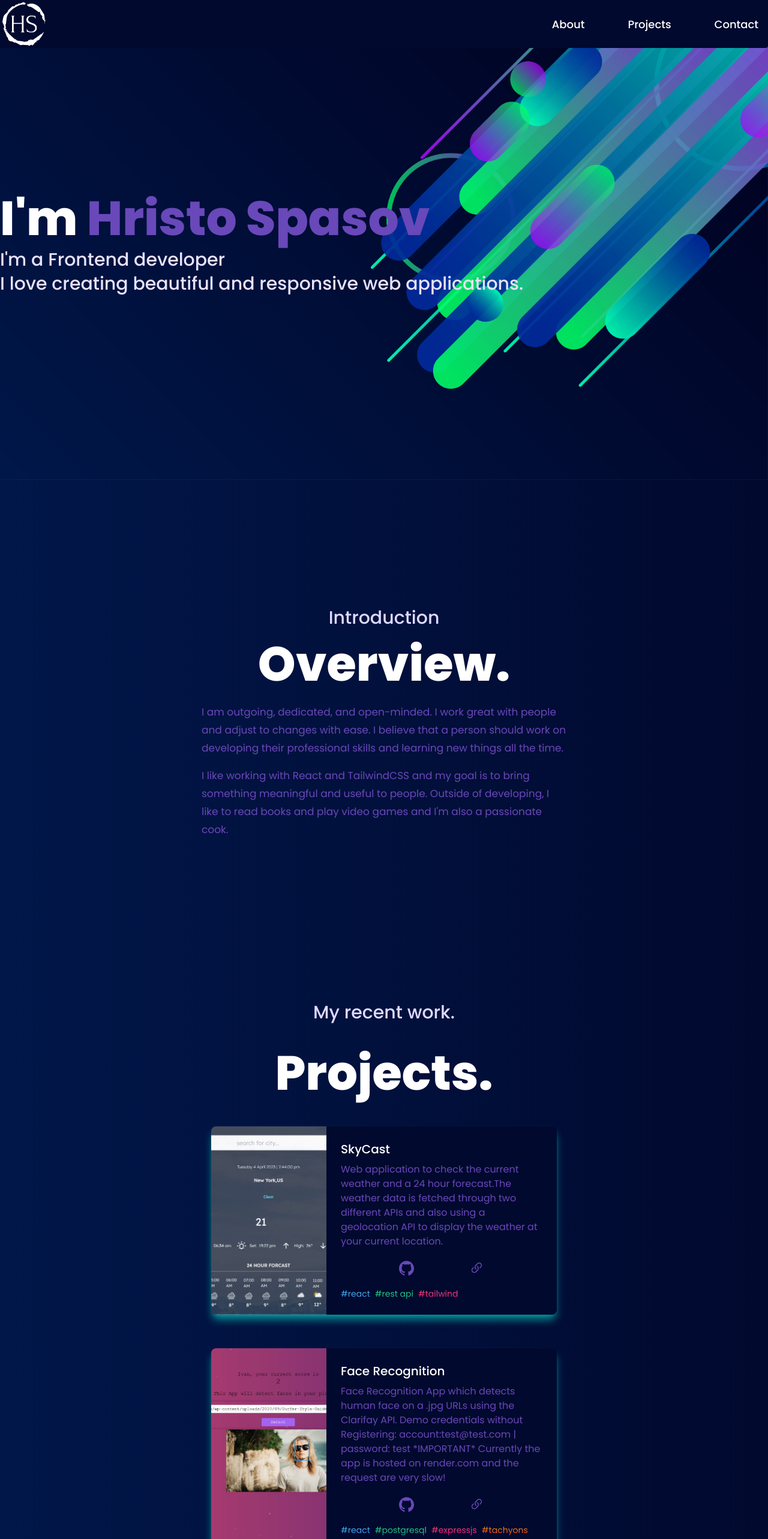
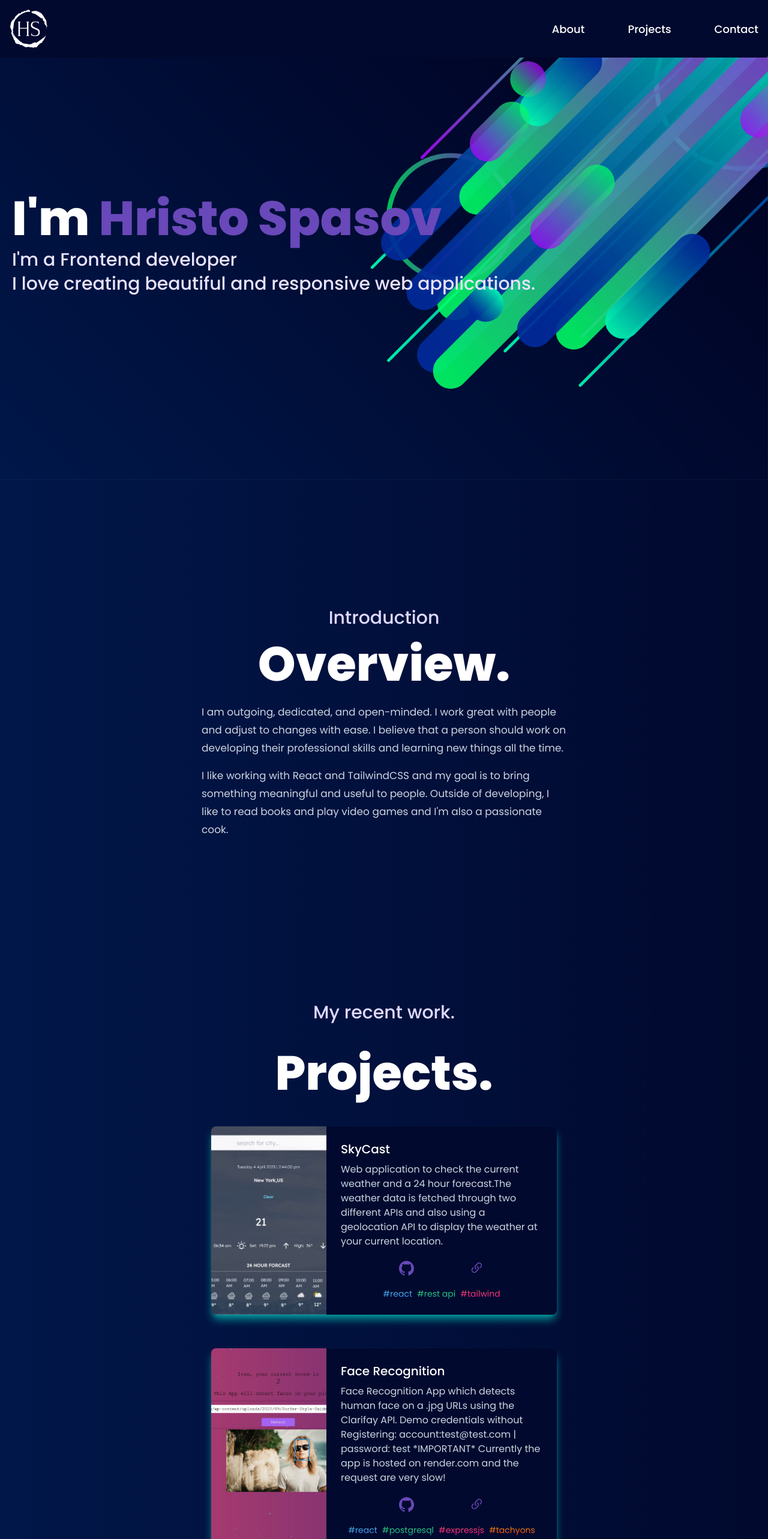
Before and after one commit to Hristo-Spasov/personal-portfolio, a React (Vite) app: page / in a window 1280 px wide. Shown: the top 2566 px of the page at 60% size. Built offline with nearby package versions, Linux system fonts and the light colour scheme.

Commit message:
visual tweaks

```diff
--- a/src/App.jsx
+++ b/src/App.jsx
@@ -9,7 +9,7 @@ const App = () => {
   return (
     <div
       id="app"
-      className=" bg-gradient-to-r from-secondary via-[#01103C] to-primery z-0 relative"
+      className=" bg-gradient-to-r from-secondary via-[#01103C] to-primery z-0 relative w-full h-full m-0 p-0 overflow-hidden"
     >
       <div className="bg-hero-pattern bg-cover bg-no-repeat bg-center">
         <Navbar />
--- a/src/components/About.jsx
+++ b/src/components/About.jsx
@@ -6,7 +6,7 @@ const About = () => {
     <>
       <motion.div
         id="about"
-        className="relative w-full h-screen mx-auto flex flex-col justify-center "
+        className="relative w-full h-full md:h-screen mx-auto flex flex-col justify-center "
         initial="hidden"
         viewport={{ once: true }}
         whileInView="visible"
@@ -29,13 +29,13 @@ const About = () => {
           </h2>
         </div>
         <div className="flex flex-col  justify-center items-center">
-          <p className=" mt-4 text-accent text-[17px] max-w-3xl leading-[30px] px-20">
+          <p className=" mt-4 text-slate-300 text-[17px] max-w-3xl leading-[30px] px-20">
             I am outgoing, dedicated, and open-minded. I work great with people
             and adjust to changes with ease. I believe that a person should work
             on developing their professional skills and learning new things all
             the time.
           </p>
-          <p className=" mt-4 text-accent text-[17px] max-w-3xl leading-[30px] px-20">
+          <p className=" mt-4 text-slate-300 text-[17px] max-w-3xl leading-[30px] px-20">
             I like working with React and TailwindCSS and my goal is to bring
             something meaningful and useful to people. Outside of developing, I
             like to read books and play video games and I'm also a passionate
--- a/src/components/Contact.jsx
+++ b/src/components/Contact.jsx
@@ -53,24 +53,24 @@ function Contact() {
   return (
     <motion.div
       id="contact"
-      className=" flex flex-col justify-center  w-full h-screen mt-[200px]"
-      initial={{ opacity: 0, y: 80 }}
+      className=" flex flex-col justify-center w-full h-screen sm:py-0 sm:px-[30px] md:py-0 md:px-[30px] text-xl sm:text-base md:mt-60 "
+      initial={{ opacity: 0, y: 100 }}
       viewport={{ once: true }}
-      whileInView={{ opacity: 1, y: 0 }}
+      whileInView={{ opacity: 1, y: 55 }}
       transition={{ duration: 1.5, ease: "easeOut" }}
     >
-      <div className="flex flex-col justify-center items-center mt-4 w-full h-full ">
-        <div className="flex flex-col bg-primery p-5 rounded  gap-4 shadow-lg shadow-action max-w-xl sm:px-20 mb-16">
-          <h2 className="flex items-center justify-center my-2 sm:text-[30px] text-accent">
+      <div className="flex flex-col justify-center items-center  w-full h-full ">
+        <div className="flex flex-col bg-transperant p-5 rounded  md:gap-4 hover:shadow-md hover:shadow-action max-w-3xl sm:px-20 mb-16 sm:w-[48rem]">
+          <h2 className="flex items-center justify-center my-2 sm:text-[30px] text-white">
             Contact Me.
           </h2>
           {/* FORM */}
-          <form id="myForm" ref={form} onSubmit={sendEmail} className="mt-5">
+          <form id="myForm" ref={form} onSubmit={sendEmail} className=" mt-5">
             <div className="mb-6">
               <input
                 type="text"
                 name="from_name"
-                className="w-full font-normal px-3 py-2 rounded border-none outline-none"
+                className="w-full font-normal p-1 sm:px-3 sm:py-2 border-b-2 bg-transparent outline-none focus:border-accent text-white"
                 placeholder="Name"
                 required
               />
@@ -79,7 +79,7 @@ function Contact() {
               <input
                 type="email"
                 name="from_email"
-                className="w-full font-normal px-3 py-2 rounded border-none outline-none"
+                className="w-full font-normal  p-1 sm:px-3 sm:py-2 border-b-2 bg-transparent outline-none focus:border-accent text-white"
                 placeholder="Email"
                 required
               />
@@ -87,9 +87,9 @@ function Contact() {
             <div className="mb-6">
               <textarea
                 name="message"
-                className="block  w-full font-normal px-3  rounded border-none outline-none resize-none"
+                className="block  w-full font-normal px-3  border-b-2 outline-none resize-none bg-transparent focus:border-accent text-white"
                 placeholder="Message"
-                rows={7}
+                rows={6}
                 required
               ></textarea>
             </div>
--- a/src/components/Hero.jsx
+++ b/src/components/Hero.jsx
@@ -4,7 +4,7 @@ import { motion } from "framer-motion";
 const Hero = () => {
   return (
     <section id="hero" className={`relative w-full h-screen mx-auto mb-1`}>
-      <div className="absolute inset-0  max-w-7xl mx-auto flex flex-row items-center gap-5">
+      <div className="absolute inset-0  max-w-7xl mx-auto flex flex-row items-center gap-5 ml-5 2xl:ml-[300px] ">
         <div>
           <motion.h3
             className="font-black text-white lg:text-[80px] sm:text-[60px] xs:text-[50px] text-[40px] lg:leading-[98px] mt-2"
--- a/src/components/Navbar.jsx
+++ b/src/components/Navbar.jsx
@@ -28,11 +28,11 @@ const Navbar = () => {
         >
           <img
             src={logo}
-            className="h-[80px] w-[80px] object-contain cursor-pointer"
+            className="h-[80px] w-[80px] object-contain cursor-pointer mt-2 ml-2 mb-2 py-[5px]"
           />
         </Link>
         {/* Desktop nav */}
-        <ul className="list-none hidden sm:flex justify-center gap-10">
+        <ul className="list-none hidden sm:flex justify-center gap-10 ">
           {navLinks.map((nav) => (
             <li
               key={nav.id}
@@ -75,7 +75,7 @@ const Navbar = () => {
                     to={nav.id}
                     smooth={true}
                     duration={500}
-                    offset={-80}
+                    offset={-100}
                     onClick={() => {
                       setActive(nav.title);
                       setToggle(!toggle);
--- a/src/components/Projects.jsx
+++ b/src/components/Projects.jsx
@@ -6,7 +6,7 @@ import { motion } from "framer-motion";
 
 const Projects = () => {
   return (
-    <>
+    <div>
       {/* header */}
       <motion.div
         initial="hidden"
@@ -18,7 +18,7 @@ const Projects = () => {
           hidden: { opacity: 0, x: -100 },
         }}
         id="projects"
-        className="flex flex-col justify-center items-center "
+        className="flex flex-col justify-center items-center mt-[100px] sm:mt-0 "
       >
         <p className="text-[#dfd9ff] font-medium lg:text-[30px] sm:text-[26px] xs:text-[20px] text-[16px] lg:leading-[40px] px-20 py-6 mt-10">
           My recent work.
@@ -57,7 +57,7 @@ const Projects = () => {
               <h5 className="mb-2 text-xl font-medium text-white">
                 {project.name}
               </h5>
-              <p className="mb-4 text-base text-accent ">
+              <p className="mb-4 text-base text-slate-300 ">
                 {project.description}
               </p>
               {/* buttons */}
@@ -80,7 +80,7 @@ const Projects = () => {
                 </a>
               </div>
               {/* Project technologies */}
-              <div className="mt-4 flex flex-wrap gap-2">
+              <div className="mt-4 flex flex-wrap gap-2 justify-center items-center">
                 {project.tags.map((tag) => (
                   <p key={tag.name} className={`text-[14px] ${tag.color}`}>
                     #{tag.name}
@@ -91,7 +91,7 @@ const Projects = () => {
           </motion.div>
         ))}
       </div>
-    </>
+    </div>
   );
 };
 
```
